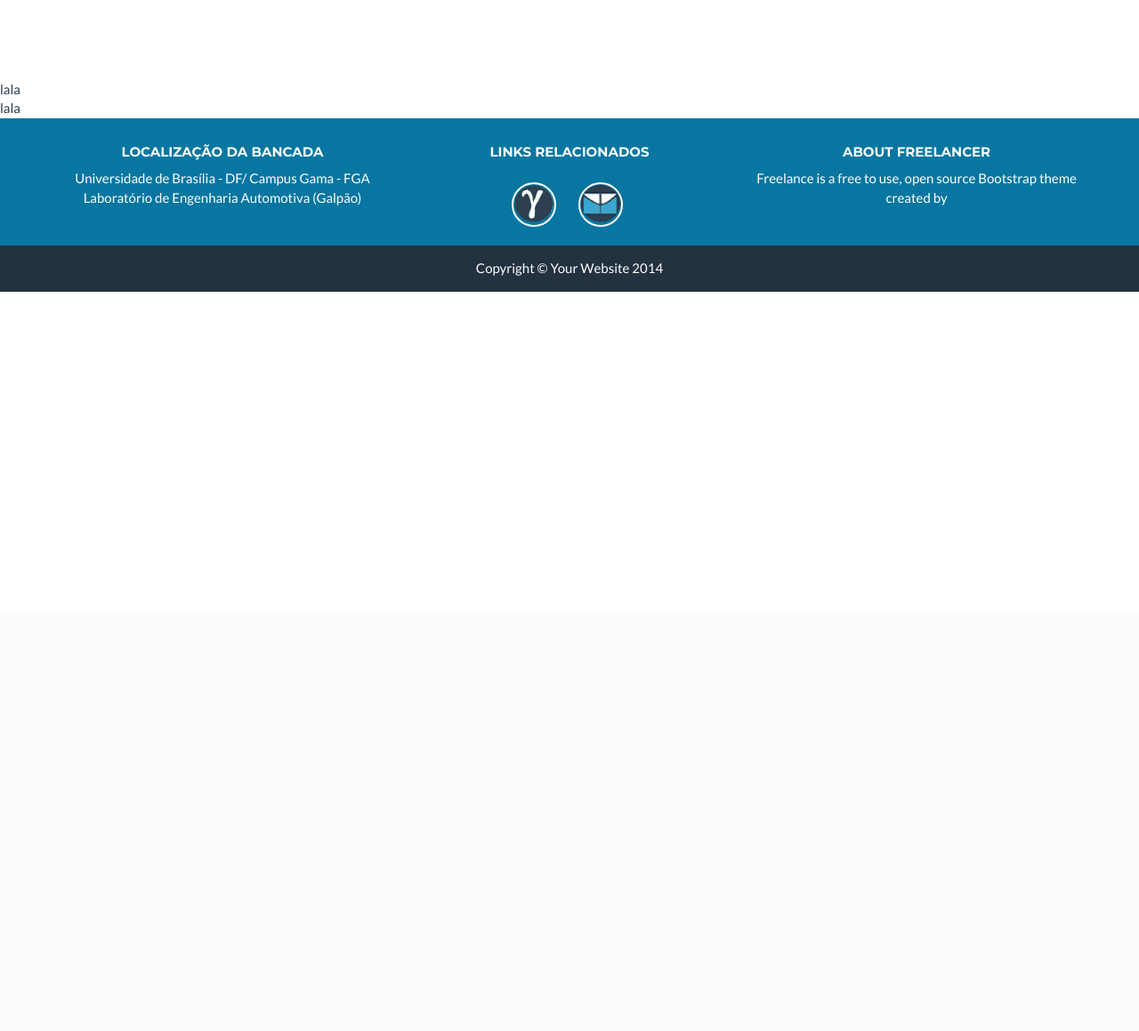
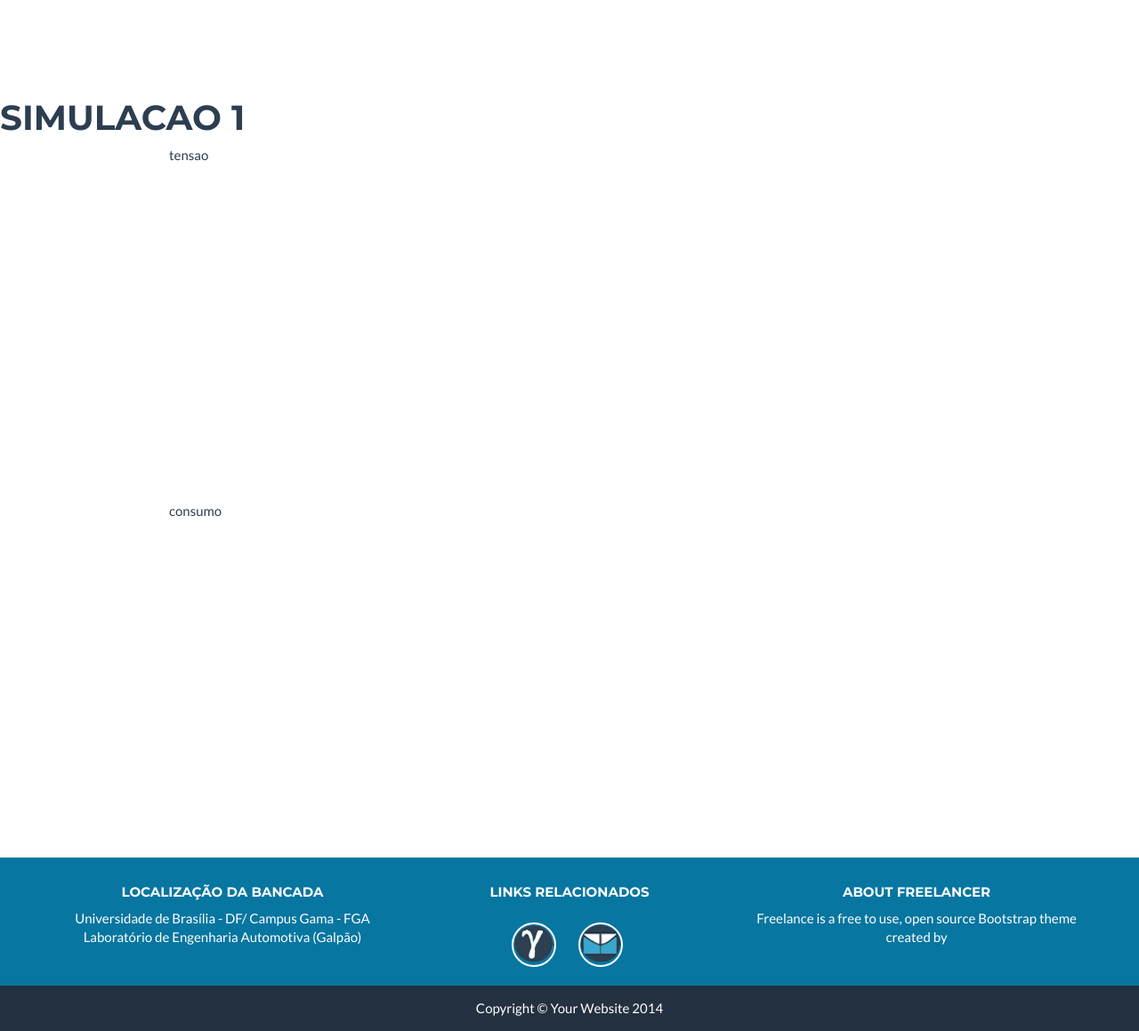
Before and after one commit to anapaulavnoronha/hybridlab, a Django app: template hybridlab/templates/resultados.html in a window 1280 px wide. Shown: the part 110-1269 px from the top of the page at 89% size. Before the commit the page ends 438 px from the top, so only its background shows below. Run offline with Django 3.2, Linux system fonts and the light colour scheme; the template is opened without the code that fills it: values that come from a table or form of the project are taken from there, others are empty; data comes from the database, SQL or seed files in the repository; parts of the project's set-up code (start-up, migrations or seed data) failed here and were passed over; some libraries are stand-ins or nearby versions.

Commit message:
Adicionando id da simulacao no template

```diff
--- a/hybridlab/chart/views.py
+++ b/hybridlab/chart/views.py
@@ -36,6 +36,8 @@ def resultados(request, SimuId):
             chart_options =
               {'title': {
               	'text': 'Dados da Tensao da Simulacao Realizada'},
+                'colors': ['#3AA6D0'],
+                'chart': {'backgroundColor': '#FFFFFF'},
                'xAxis': {
                     'title': {
                        'text': 'Time'}}})
@@ -62,8 +64,10 @@ def resultados(request, SimuId):
             chart_options =
               {'title': {
                 'text': 'Dados do Consumo da Simulacao Realizada'},
+                'colors': ['#3AA6D0'],
+                'chart': {'backgroundColor': '#FFFFFF'},
                'xAxis': {
                     'title': {
                        'text': 'Time'}}})
 
-        return render_to_response('resultados.html',{'resultados' : [cht, chtT],})
+        return render_to_response('resultados.html',{'resultados' : [cht, chtT], 'simulation': simulation})
--- a/hybridlab/templates/base.html
+++ b/hybridlab/templates/base.html
@@ -67,6 +67,9 @@
         </div>
         <!-- /.container-fluid -->
     </nav>
+
+
+
 
     {% block 'content' %}{% endblock %}
 
--- a/hybridlab/templates/resultados.html
+++ b/hybridlab/templates/resultados.html
@@ -2,16 +2,20 @@
 {% extends 'base.html' %}
 
 {% block 'content' %}
-<style>
+	<style>
       body {
         padding-top: 200px; /* 60px to make the container go all the way to the bottom of the topbar */
       }
     </style>
 
+    <h1>Simulacao {{simulation.id}}</h1>
+
+
+
     {% load chartit %}
 
     {{ resultados|load_charts:"cht, chtT"}}
-    <div id="cht">lala</div>
-    <div id="chtT">lala</div>
+    <div class="center-block" style="width:900px; height:400px;" id="cht">tensao</div>
+    <div class="center-block" style="width:900px; height:400px;"id="chtT">consumo</div>
 
 {% endblock %}
```
